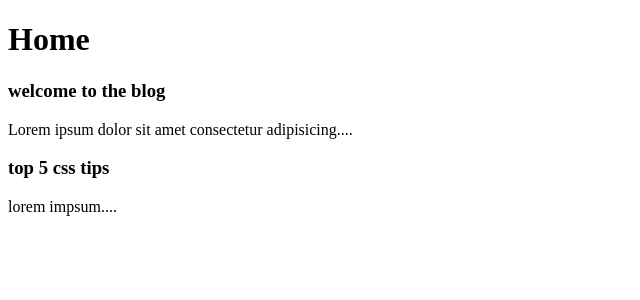
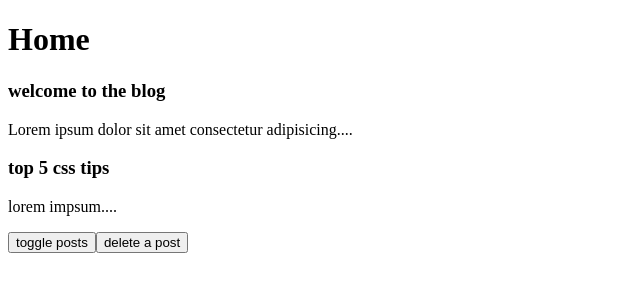
Before and after one commit to pikkukurkku/vue_blog, a Vue app: page / in a window 1280 px wide. Shown: the top 300 px of the page, without its empty margins (0-640 px from the left). Built offline with nearby package versions, Linux system fonts and the light colour scheme.

Commit message:
lifecycle hooks in setup onMounted, onUnmounted, onUpdated

```diff
--- a/src/App.vue
+++ b/src/App.vue
@@ -1,7 +1,9 @@
 <template>
   <div class="home">
     <h1>Home</h1>
-    <PostList :posts="posts" />
+    <PostList v-if="showPosts" :posts="posts" />
+    <button @click="showPosts = !showPosts">toggle posts</button>
+    <button @click="posts.pop()">delete a post</button>
   </div>
 </template>
 
@@ -18,7 +20,9 @@
       {title: 'top 5 css tips', body: 'lorem impsum', id: 2 }
     ])
 
-    return { posts };
+    const showPosts = ref(true)
+
+    return { posts, showPosts };
   },
 };
 </script>
--- a/src/components/PostList.vue
+++ b/src/components/PostList.vue
@@ -9,12 +9,22 @@
 </template>
 
 <script>
+import { onMounted, onUnmounted, onUpdated } from 'vue';
 import SinglePost from './SinglePost.vue'
 export default {
     props: ['posts'],
     components: { SinglePost },
     setup(props) {
-        console.log(props.posts)
+        onMounted(() => {
+            console.log('component mounted')
+        })
+        onUnmounted(() => {
+            console.log('component unmounted')
+        })
+        onUpdated(() => {
+            console.log('component updated')
+        })
+
     }
 }
 </script>
```
